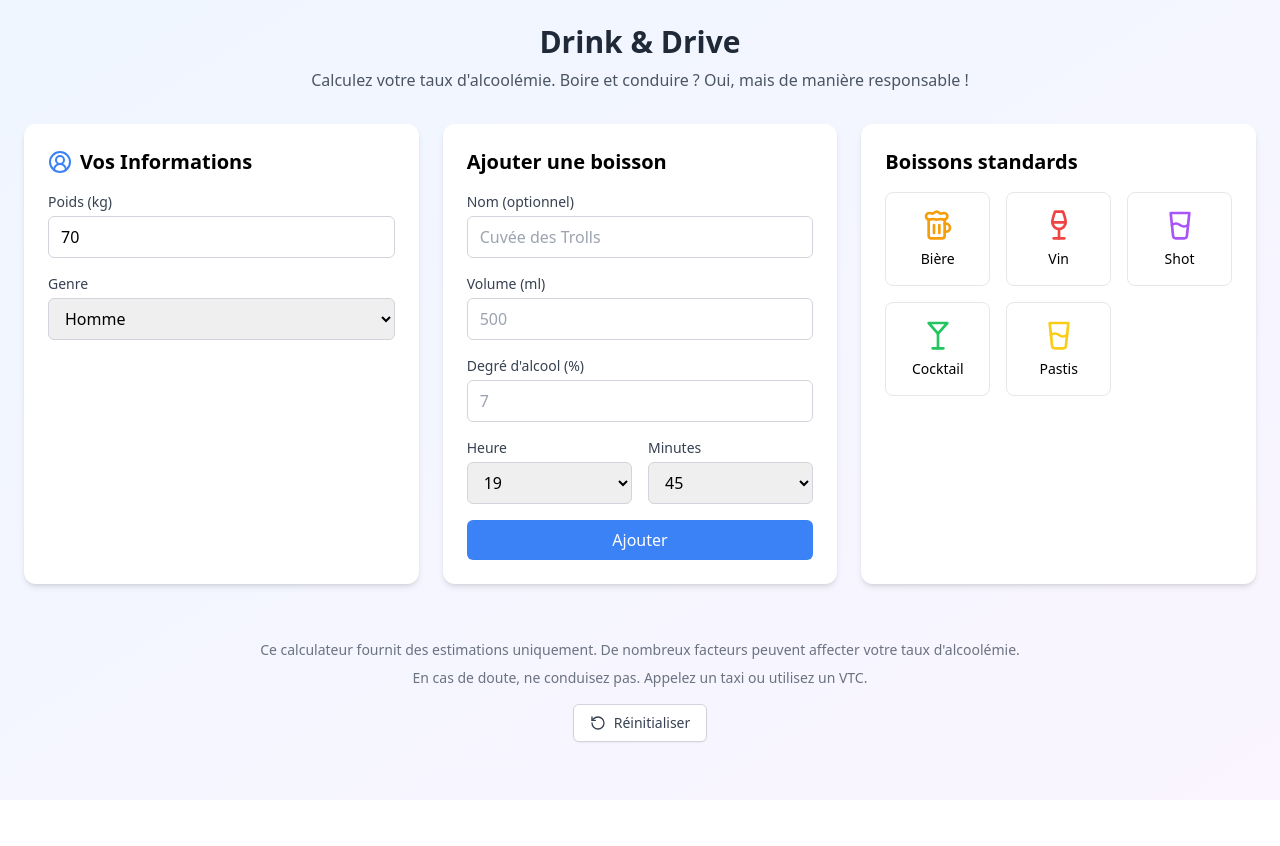
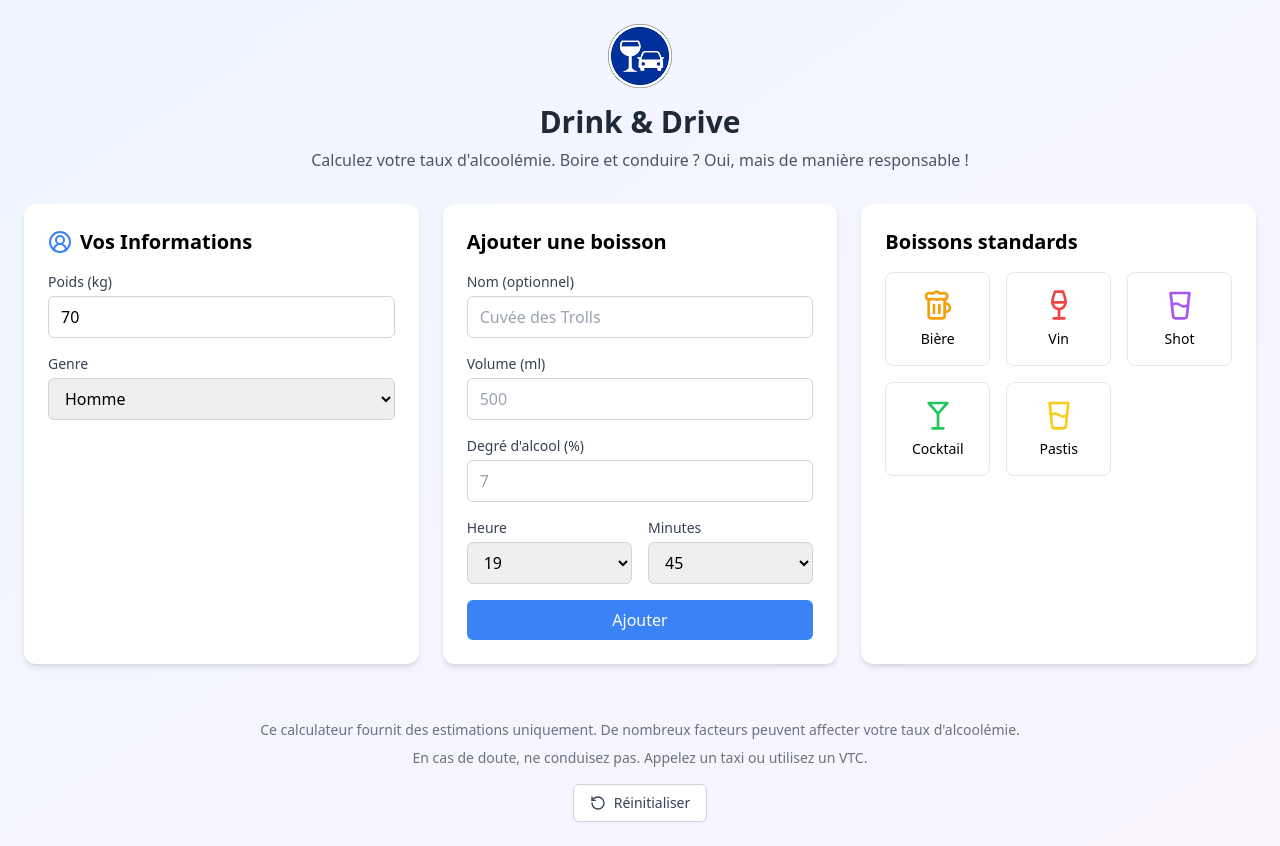
Before and after one commit to vjarysta/drinkanddrive, a React (Vite) app: page / in a window 1280 px wide. Before the commit the page ends 800 px from the top, so only its background shows below. Built offline with nearby package versions, Linux system fonts and the light colour scheme.

Commit message:
feat: add logo

```diff
--- a/src/App.tsx
+++ b/src/App.tsx
@@ -356,6 +356,11 @@ function App() {
     <div className="min-h-screen bg-gradient-to-br from-blue-50 to-purple-50">
       <div className="max-w-7xl mx-auto p-6">
         <div className="text-center mb-8">
+          <img
+            src="logo.png"
+            alt="Drink & Drive Logo"
+            className="w-16 h-16 mx-auto mb-4"
+          />
           <h1 className="text-3xl font-bold text-gray-800 mb-2">
             Drink & Drive
           </h1>
```
Also changed, not shown: public/logo.png (added).
